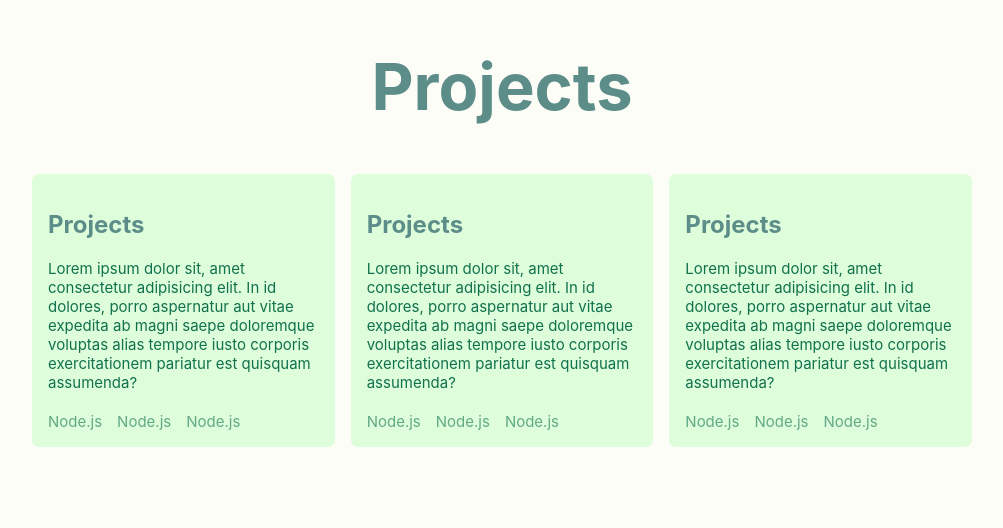
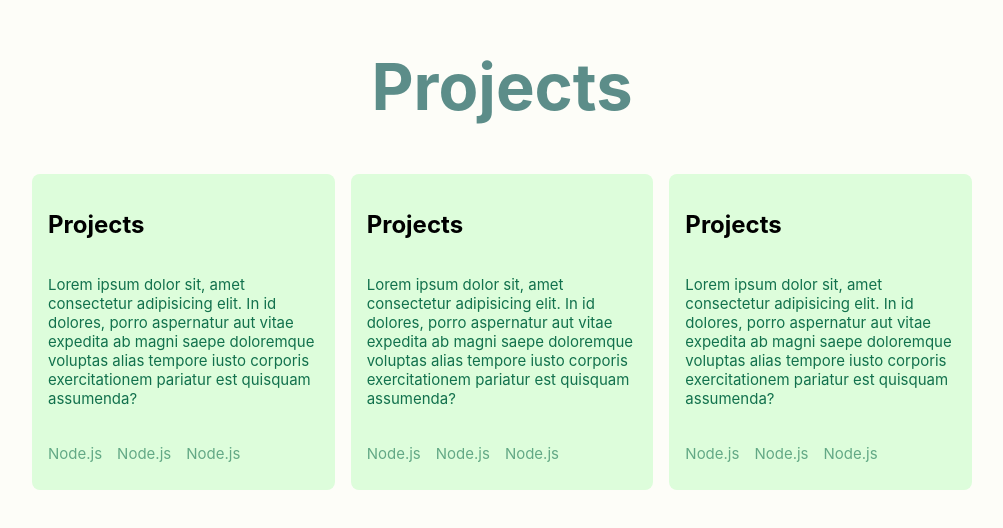
Before and after one commit to jackiewong99/portfolio_v2, a React (Create React App) app: page / in a window 1280 px wide. Shown: the part 1778-2306 px from the top of the page, without its empty margins (138-1141 px from the left). Built offline with nearby package versions, Linux system fonts and the light colour scheme.

Commit message:
Update Projects styling.
- Fix card overlap and spacing issues.
- Fix card inner elements' spacing issues.

```diff
--- a/src/Components/Projects/Projects.module.css
+++ b/src/Components/Projects/Projects.module.css
@@ -18,25 +18,40 @@
 .projectsGrid {
   display: grid;
   grid-template-columns: repeat(auto-fit, minmax(300px, 1fr));
-  gap: 1rem 1rem;
+  gap: 1rem;
   margin-top: 3rem;
-  padding-inline-start: unset;
   padding: 0 30px;
   list-style: none;
+}
+
+.projectsGrid li {
+  margin-bottom: 2rem;
 }
 
 /* ProjectCard styling */
 .cardContainer {
   background-color: var(--primary-color);
-  border-radius: 7px;
+  border-radius: 8px;
   display: flex;
   flex-direction: column;
   align-items: flex-start;
+  justify-content: space-between;
+  height: 100%;
   padding: 1rem;
   overflow: auto;
 }
 
-.cardHeader {
+.cardIcons {
+  display: flex;
+  justify-content: space-between;
+  align-items: center;
+}
+
+.cardLink {
+  text-decoration: none;
+}
+
+.cardTitle {
   color: var(--header-text-color);
 }
 
@@ -53,6 +68,7 @@
   padding: 0;
   margin: 20px 0 0 0;
   list-style: none;
+  max-height: 30px;
 }
 
 .cardTechList li {
```
